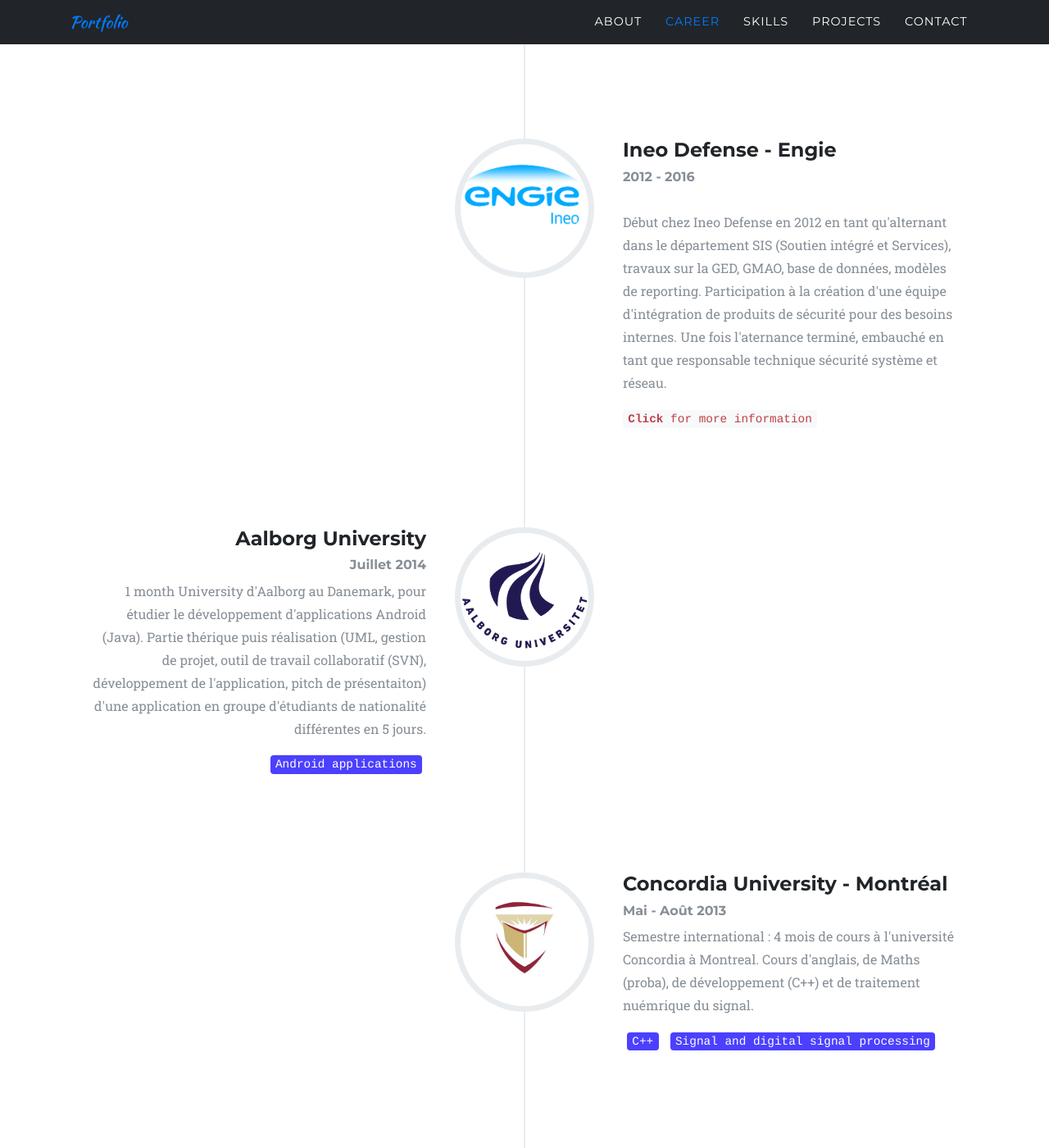
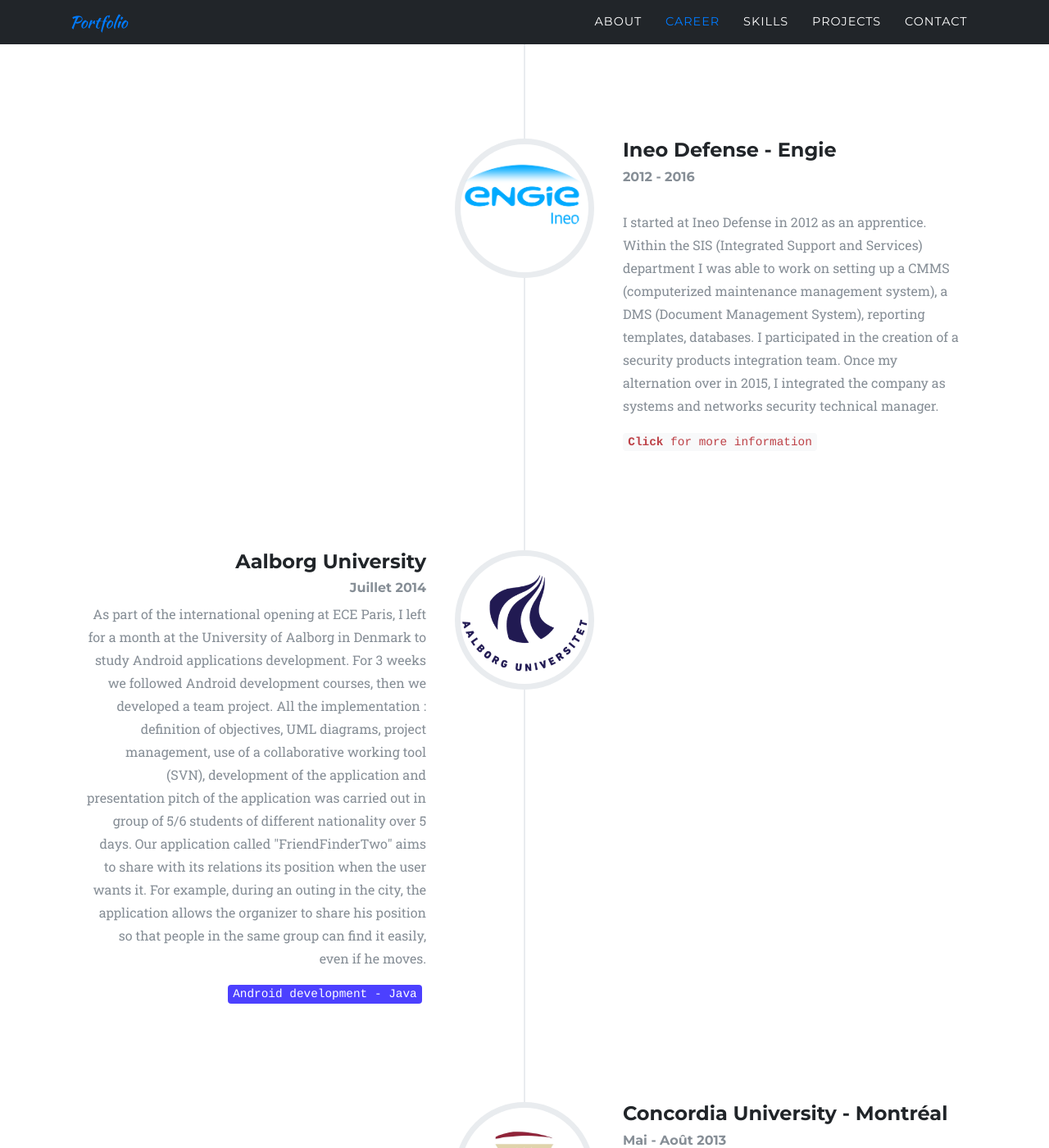
Before and after one commit to MaxKer/MaxKer.github.io, a Jekyll site: the page built from index.html, in a window 1280 px wide and 1400 px high, scrolled down 1866 px. Shown: the whole window at 82% size. Built offline with Jekyll 4.4.1, drawn with Linux system fonts in a browser that asks for light colours; some web fonts are replaced; comment, search, counter and statistics services are not loaded; some of the changed text lies outside the part shown.

Commit message:
Add content

```diff
--- a/_includes/content/career.html
+++ b/_includes/content/career.html
@@ -47,10 +47,9 @@
                     <h6 class="timeline-date text-muted">2012 - 2016</h6>
                     <br/>
                     <p class="text-muted">
-                      Début chez Ineo Defense en 2012 en tant qu'alternant dans le département SIS (Soutien intégré et Services),
-                      travaux sur la GED, GMAO, base de données, modèles de reporting.
-                      Participation à la création d'une équipe d'intégration de produits de sécurité pour des besoins internes.
-                      Une fois l'aternance terminé, embauché en tant que responsable technique sécurité système et réseau.                    </p>
+                      I started at Ineo Defense in 2012 as an apprentice. Within the SIS (Integrated Support and Services) department I was able to
+                      work on setting up a CMMS (computerized maintenance management system), a DMS (Document Management System), reporting templates, databases.
+                      I participated in the creation of a security products integration team. Once my alternation over in 2015, I integrated the company as systems and networks security technical manager.
                     <div class="timeline-body">
                         <code onclick="afficherMasquer(3); afficherMasquer(4);"><b>Click</b> for more information</code>
                     </div>
@@ -70,12 +69,11 @@
                       <h5 class="subheading">Technical manager</h5>
                       <h6 class="timeline-date text-muted">2015 - 2016</h6>
                       <p class="text-muted">
-                        Une fois mon diplome obtenu, notamment par le biais de la période d'alternance chez Ineo Defense, j'ai pu intégrer une équipe en tant que responsable technique.
-                        En collaboration avec le responsable d'affaire, j'étais chargé du déploiement de systèmes d'informations dans le
-                        domaine des télécoms avec le soutiens d'une équipe 4 personnes composée de techniciens  / stagiaires / alternants dans le domaine des technologies de l'information.
-                        Ma responsabilité était à la fois technique : définition d'architecture technique, spécifications techniques, expertise produits de sécurité,
-                        et organisationnelle : gestion de l'équipe technique, définition des plannings avec le responsable d'affaire, élaboration de cahier des charges, analyses de risques
-                        Point de contact privilégié avec la DSI et l'organisation SSI interne.
+                        In collaboration with the business manager, I was in charge of the deployment of information systems in the
+                        telecoms domain with the support of a team of 4 people composed of technicians / trainees / alternates in the field of information technology.
+                        My responsibility was at the same time technical: systems and networks architectures definitions, technical specifications, security products expertise,
+                        and organizational: management of the technical team, definition of schedules with the business manager, drafting of specifications, risk analyzes
+                        As a technical manager, I was a privileged point of contact for the Director of the information systems and the internal SSI organization.
                       </p>
                   </div>
                   <div class="timeline-body">
@@ -100,10 +98,9 @@
                       <h5 class="subheading">Apprentice engineer</h5>
                       <h6 class="timeline-date text-muted">2012-2015</h6>
                       <p class="text-muted">
-                        En plus des enseignements suivis à l'ECE Paris (<a onclick="afficherMasquer(1); afficherMasquer(2);" href="#2">Voir ci-après le détail du cycle d'ingénieur suivi à l'ECE Paris</a>),
-                        j'ai pu participer et gérer des projets dans le domaine de la sécurité des systèmes d'informations.
-                        Notamment l'étude de solution de SIEM, l'intégration de produits de sécurité tels que des pare-feux, la définition d'architectures sécurisés (parties systèmes et réseau), mise en place de systèmes de sauvegardes
-                      </p>
+                          In addition to the courses taken at ECE Paris (<a onclick="afficherMasquer(1); afficherMasquer(2);" href="#2">see below the details of the engineering cycle followed at ECE Paris</a>),
+                          I was able to participate and manage projects in the field of information systems security.
+                          In particular, I realized a SIEM solution study, the integration of security products such as firewalls, the definition of secure architectures (system and network parts), and the implementation of backup systems.                      </p>
                   </div>
                   <div class="timeline-body">
                       <code class="dev-skill">PHP</code>
@@ -128,13 +125,16 @@
                       <h4 class="subheading">Aalborg University</h4>
                       <h6 class="timeline-date text-muted">Juillet 2014</h6>
                       <p class="text-muted">
-                        1 month University d'Aalborg au Danemark, pour étudier le développement d'applications Android (Java).
-                        Partie thérique puis réalisation (UML, gestion de projet, outil de travail collaboratif (SVN),
-                        développement de l'application, pitch de présentaiton) d'une application en groupe d'étudiants de nationalité différentes en 5 jours.
-                      </p>
+                          As part of the international opening at ECE Paris, I left for a month at the University of Aalborg in Denmark to study Android applications development.
+                          For 3 weeks we followed Android development courses, then we developed a team project.
+                          All the implementation : definition of objectives, UML diagrams, project management, use of a collaborative working tool (SVN),
+                          development of the application and presentation pitch of the application was carried out in group of 5/6 students of different nationality over 5 days.
+                          Our application called "FriendFinderTwo" aims to share with its relations its position when the user wants it. For example, during an outing in the city,
+                          the application allows the organizer to share his position so that people in the same group can find it easily, even if he moves.
+                        </p>
                   </div>
                   <div class="timeline-body">
-                    <code class="dev-skill">Android applications</code>
+                    <code class="dev-skill">Android development - Java</code>
                   </div>
                 </div>
               </li>
@@ -151,13 +151,14 @@
                     <h4 class="subheading">Concordia University - Montréal</h4>
                     <h6 class="timeline-date text-muted">Mai - Août 2013</h6>
                     <p class="text-muted">
-                      Semestre international : 4 mois de cours à l'université Concordia à Montreal.
-                      Cours d'anglais, de Maths (proba), de développement (C++) et de traitement nuémrique du signal.
+                        At the end of the third year, we had the opportunity to spend 4 months abroad. I chose to go to Montreal to study mathematics (probabilities),
+                        C ++ development, signal processing and signal's digital processing, and English.
                     </p>
                 </div>
                 <div class="timeline-body">
                     <code class="dev-skill">C++</code>
-                    <code class="other-skill">Signal and digital signal processing</code>
+                    <code class="other-skill">Signal processing</code>
+                    <code class="other-skill">Signal's digital processing</code>
                 </div>
              </div>
            </li>
@@ -174,15 +175,13 @@
                     <h4 class="subheading">ECE Paris</h4>
                     <h6 class="timeline-date text-muted">2010-2015</h6>
                     <p class="text-muted">
-                      Après Bac S, intégration de la classe préparatoire intégrée à l'ECE Paris (2 ans).
-                      Enseignement des matières fondamentales (Maths, physique) mais également de matières du métier de l'ingénieur
-                      (Electronique, informatique).
-                      Opportunité d'intégrer le cycle d'ingénieur en alternance à l'issue de la classe préparatoire.
-                      Contrat signé avec Ineo Defense (<a href="#4" onclick="afficherMasquer(3); afficherMasquer(4);">voir ici</a>) pour une durée de 3 ans.
-
+                      Once my Bac S obtained, I integrated the preparatory class integrated with the ECE Paris (for 2 years).
+                      I received the teaching of fundamental courses (Maths, physics) but also engineers concerns (Electronics, computer science).
+                      I had the opportunity to integrate the engineering cycle alternately at the end of the preparatory class, which I realized at
+                       Ineo Defense (<a href="#4" onclick="afficherMasquer(3); afficherMasquer(4);">see more</a>) under a 3-year contract.
                     </p>
 
-                    <todo>Problème de lien # : ne prend pas en compte la barre header, donc rogne le début de la ref</todo>
+                    <todo style="display:none">Problème de lien # : ne prend pas en compte la barre header, donc rogne le début de la ref</todo>
                 </div>
                 <div class="timeline-body">
                   <code onclick="afficherMasquer(1); afficherMasquer(2);"><b>Click</b> for more information</code>
@@ -204,11 +203,8 @@
                   <div class="timeline-body">
                       <h6>Network and Telecommunications specialization</h6>
                       <p class="text-muted">
-                        Pendant ces 3 années du cycle d'ingénieur en alternance à l'ECE Paris, dont 2 années (4ème et 5ème en majeure Telecoms et réseaux),
-                        poursuite du cours CCNA (1,2,3 & 4), étude de l'architecture des technos télécoms 3g / 4g / GMS
-                        Developement Web (HTML / CSS selon MVC), développement C/C++
-                        Cours système Linux
-                      </p>
+                          During these 3 years of the engineering cycle at the ECE Paris, including 2 years (4th and 5th) in major Telecoms and networks,
+                           I took the courses CCNA (1,2,3 & 4), the study of 3G / 4G / GMS telecom technology architecture, web development (HTML / CSS / PHP according to MVC), C / C ++ development and Linux system courses.                    </p>
                       <code class="other-skill">3G / 4G</code>
                       <code class="other-skill">Linux</code>
                       <code class="other-skill">Cisco</code>
@@ -251,6 +247,7 @@
                   <div class="timeline-body">
                     <code class="dev-skill">C</code>
                     <code class="dev-skill">Java</code>
+                    <code class="dev-skill">VHDL</code>
                   </div>
                 </div>
               </li>
--- a/_includes/js.html
+++ b/_includes/js.html
@@ -44,6 +44,8 @@
         // console.log(e.outerText);
         // var list = document.createElement('li');
         var clone = childs[i].cloneNode(true);
+        clone.style.display="block";
+        // console.log(clone);
         // list.appendChild(clone);
         temp.appendChild(clone);
         temp.appendChild(document.createElement('br'));
```
